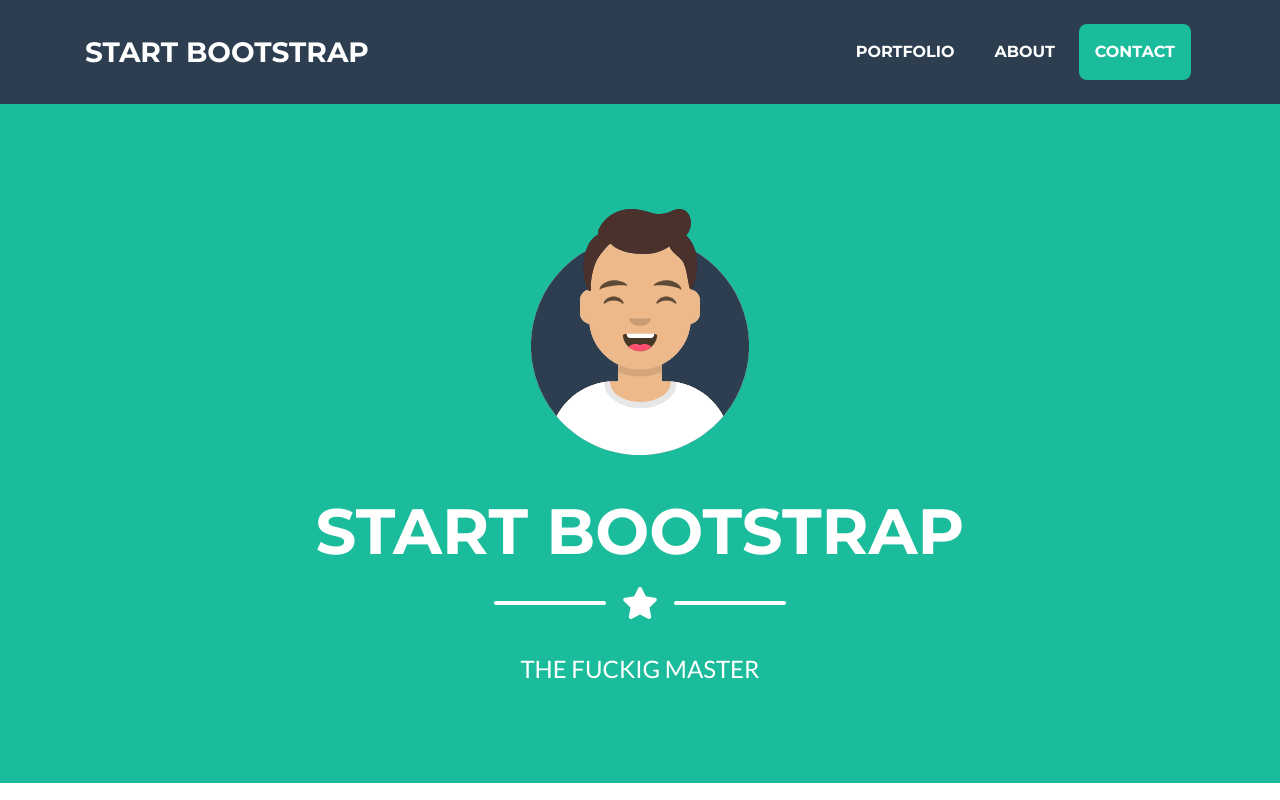
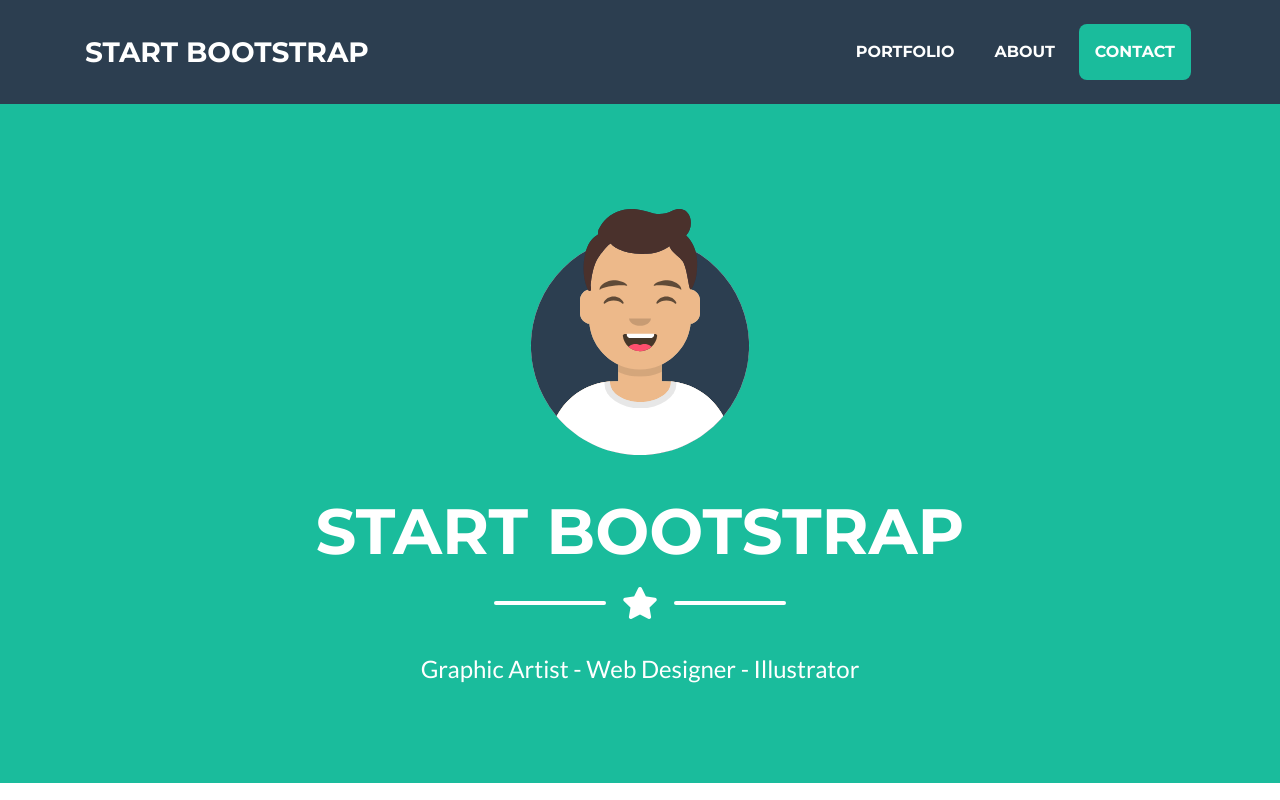
Before and after one commit to josemctonline/josemctonlineRepo, a website with bundled scripts: page index.html in a window 1280 px wide. Shown: the top 800 px of the page. Built offline with nearby package versions, Linux system fonts and the light colour scheme.

Commit message:
Revert "Cambio del body"
This reverts commit 64167394dd2f9c54cbcb4fb7ee1ac6848a97540f.

```diff
--- a/index.html
+++ b/index.html
@@ -66,7 +66,7 @@
       </div>
 
       <!-- Masthead Subheading -->
-      <p class="masthead-subheading font-weight-light mb-0">THE FUCKIG MASTER</p>
+      <p class="masthead-subheading font-weight-light mb-0">Graphic Artist - Web Designer - Illustrator</p>
 
     </div>
   </header>
```
